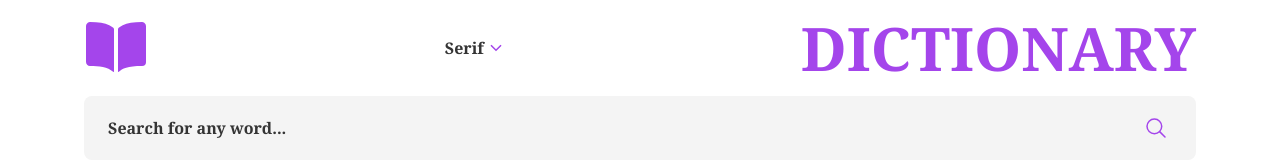
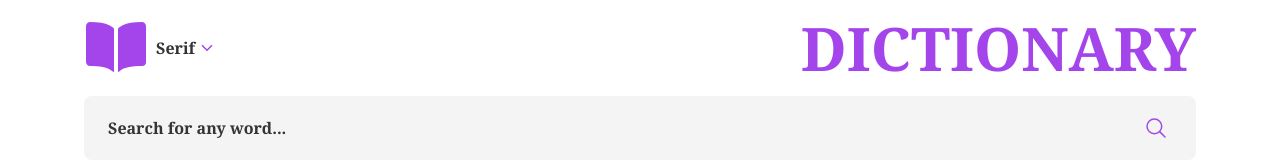
Before and after one commit to angeloilardi/dictionary-app, a Next.js app: page / in a window 1280 px wide. Shown: the top 160 px of the page. Built offline with nearby package versions, Linux system fonts and the light colour scheme.

Commit message:
possible addition of random words

```diff
--- a/app/page.tsx
+++ b/app/page.tsx
@@ -1,6 +1,6 @@
 "use client";
 
-import { useState, useRef } from "react";
+import { useState, useRef, useEffect } from "react";
 
 import { useForm, SubmitHandler } from "react-hook-form";
 
@@ -46,6 +46,8 @@ function findAudio(results: Result) {
   return found === undefined ? undefined : (found as { audio: string }).audio;
 }
 
+
+
 export default function Home() {
 
   const {
@@ -61,8 +63,21 @@ export default function Home() {
   const [isPlaying, setIsPlaying] = useState(false);
   const [isDopdownOpen, setIsDopdownOpen] = useState(false);
   const [font, setFont] = useState("Serif");
+  // const [randomWords, setRandomWords] = useState<[] | null>(null);
 
   const audioPlayer = useRef<HTMLAudioElement | null>(null);
+
+  // useEffect(() => {
+  //   async function fetchRandomWords() {
+  //     const res = await fetch(
+  //       "https://random-word-api.herokuapp.com/word?number=10"
+  //     );
+  //     const data = await res.json();
+  //     setRandomWords(data)
+  //   }
+  //  fetchRandomWords();
+
+  // }, [])
 
 
   const onSubmit: SubmitHandler<IFormInput> = async (data) =>
@@ -88,8 +103,10 @@ export default function Home() {
           : `${font === "Sans-Serif" ? "font-sans" : "font-mono"}`
       } flex flex-col bg-white px-5 min-h-screen pb-16 max-w-6xl mx-auto`}
     >
-      <header className="flex py-4 justify-between items-center gap-2 flex-wrap-reverse">
-        <IoBook className="text-dark-purple w-12 h-12 lg:w-16 lg:h-16 shrink-0" />
+      <header className="flex py-4 items-center gap-2 flex-wrap-reverse">
+        <a href="/">
+          <IoBook className="text-dark-purple w-12 h-12 lg:w-16 lg:h-16 shrink-0" />
+        </a>
 
         {/* font menu */}
         <div className="font-bold shrink-0" onClick={toggleDropdown}>
@@ -124,7 +141,7 @@ export default function Home() {
           </ul>
         </div>
 
-        <p className="text-dark-purple text-2xl lg:text-6xl flex-shrink font-bold">
+        <p className="text-dark-purple text-2xl lg:text-6xl flex-shrink font-bold ml-auto">
           DICTIONARY
         </p>
       </header>
@@ -140,10 +157,6 @@ export default function Home() {
             placeholder="Search for any word..."
             id="search-bar"
             defaultValue=""
-            // name="word"
-            // value={word}
-            // onChange={handleInputChange}
-            // required
             {...register("word", { required: "Please enter a word" })}
           />
           <button type="submit">
@@ -156,6 +169,27 @@ export default function Home() {
           </p>
         )}
       </form>
+
+{/* random words gneration */}
+      {/* {!results && (
+        <div className="flex flex-col gap-4 mt-6">
+          <p className="text-black font-bold">..or give one of these a try!</p>
+          <ul className="!list-disc list-outside flex flex-col gap-5 ml-5">
+            {randomWords &&
+              randomWords.map((word) => {
+                return (
+                  <li key={word} className="marker:text-dark-purple text-gray">
+                    <button
+                      onClick={async () =>
+                        setresultss(await getDefinition(word))
+                      }
+                    >{word }</button>
+                  </li>
+                );
+              })}
+          </ul>
+        </div>
+      )} */}
 
       {results && results !== undefined && (
         <>
```
